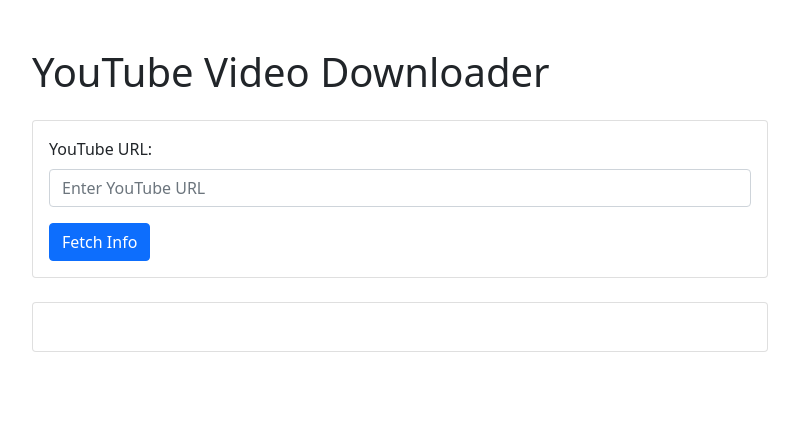
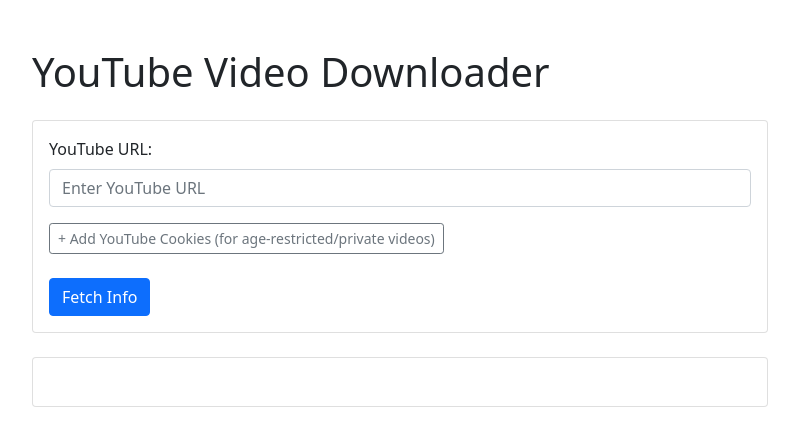
Before and after one commit to Bivaaskirusil/windsurfismine, a Flask app: page / in a window 1280 px wide. Shown: the top 446 px of the page, without its empty margins (50-849 px from the left). Run offline with Flask 3, Linux system fonts and the light colour scheme; some libraries are stand-ins or nearby versions.

Commit message:
Add collapsible cookie input section to UI for YouTube authentication

```diff
--- a/templates/index.html
+++ b/templates/index.html
@@ -28,6 +28,24 @@
                             <label for="urlInput" class="form-label">YouTube URL:</label>
                             <input type="text" class="form-control" id="urlInput" placeholder="Enter YouTube URL">
                         </div>
+
+                        <!-- Cookie Section -->
+                        <div class="mb-3">
+                            <button class="btn btn-sm btn-outline-secondary mb-2" type="button" data-bs-toggle="collapse" data-bs-target="#cookieSection" aria-expanded="false" aria-controls="cookieSection">
+                                + Add YouTube Cookies (for age-restricted/private videos)
+                            </button>
+                            <div class="collapse" id="cookieSection">
+                                <div class="card card-body">
+                                    <p class="small text-muted mb-2">Paste your YouTube cookies here (Netscape format) to access age-restricted or private videos:</p>
+                                    <textarea class="form-control font-monospace small" id="cookiesText" rows="6" style="font-size: 0.8rem;" placeholder="# Netscape HTTP Cookie File
+.youtube.com	TRUE	/	TRUE	1783677164	PREF	tz=Asia.Katmandu&f7=100
+.youtube.com	TRUE	/	FALSE	1783663310	HSID	Amffrd2AqY4X5K6Ks
+..."></textarea>
+                                    <small class="text-muted">Get your cookies by using a browser extension like "EditThisCookie" or "Get cookies.txt".</small>
+                                </div>
+                            </div>
+                        </div>
+
                         <button class="btn btn-primary" onclick="fetchVideoInfo()">Fetch Info</button>
                     </div>
                 </div>
@@ -64,6 +82,9 @@
         </div>
     </div>
 
+    <!-- Bootstrap JS Bundle with Popper -->
+    <script src="https://cdn.jsdelivr.net/npm/bootstrap@5.1.3/dist/js/bootstrap.bundle.min.js"></script>
+
     <script>
         async function fetchVideoInfo() {
             const url = document.getElementById('urlInput').value;
@@ -72,13 +93,17 @@
                 return;
             }
 
+            const cookiesText = document.getElementById('cookiesText').value.trim();
+            const formData = new FormData();
+            formData.append('url', url);
+            if (cookiesText) {
+                formData.append('cookies_text', cookiesText);
+            }
+
             try {
                 const response = await fetch('/fetch_info', {
                     method: 'POST',
-                    headers: {
-                        'Content-Type': 'application/json',
-                    },
-                    body: JSON.stringify({ url: url })
+                    body: formData
                 });
 
                 const data = await response.json();
@@ -109,10 +134,18 @@
         async function downloadVideo() {
             const url = document.getElementById('urlInput').value;
             const formatId = document.getElementById('formatSelect').value;
+            const cookiesText = document.getElementById('cookiesText').value.trim();
 
             if (!url || !formatId) {
                 alert('Please enter URL and select a format');
                 return;
+            }
+
+            const formData = new FormData();
+            formData.append('url', url);
+            formData.append('format_id', formatId);
+            if (cookiesText) {
+                formData.append('cookies_text', cookiesText);
             }
 
             try {
@@ -127,10 +160,7 @@
 
                 const response = await fetch('/download', {
                     method: 'POST',
-                    headers: {
-                        'Content-Type': 'application/json',
-                    },
-                    body: JSON.stringify({ url: url, format_id: formatId })
+                    body: formData
                 });
 
                 const data = await response.json();
```
